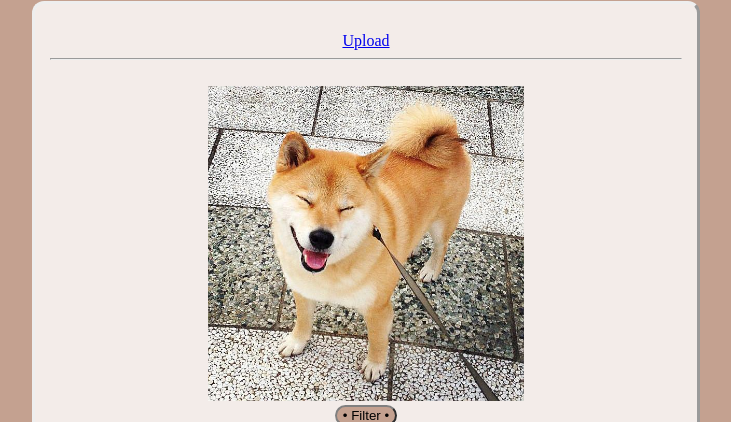
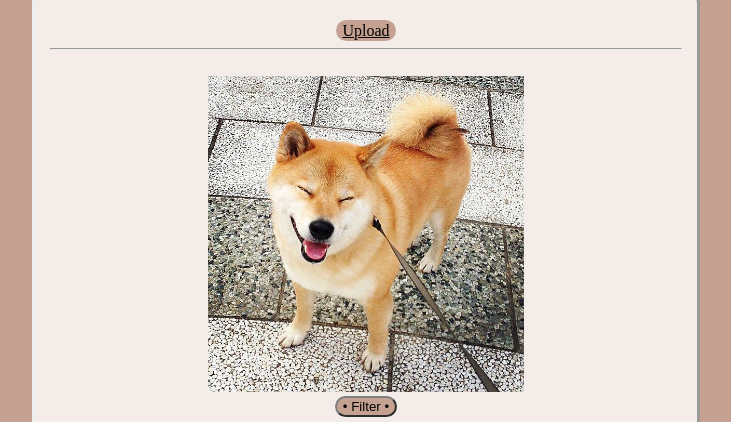
Before and after one commit to AlexandraFortner/GlamGram, a Django app: template app/app/templates/app/feed.html in a window 1280 px wide. Shown: the part 201-623 px from the top of the page, without its empty margins (274-1005 px from the left). Run offline with Django 3.2, Linux system fonts and the light colour scheme; the template is opened without the code that fills it: values that come from a table or form of the project are taken from there, others are empty; data comes from the database, SQL or seed files in the repository; both versions use the stored data as it was after the commit.

Commit message:
Fixed some styling, need to try to shoot for better user experience.

```diff
--- a/app/app/static/CSS/style.css
+++ b/app/app/static/CSS/style.css
@@ -8,14 +8,22 @@ img {
 }
 
 .logo {
-    width: 40%;
-    height: 40%;
+    width: 38%;
+    height: 50%;
+    object-fit: cover;
 }
 
 button {
     background-color: #c4a190;
     border-radius: 12px;
     border-color: gray;
+}
+
+a {
+    background-color: #c4a190;
+    color: black;
+    padding: 2px 6px 2px 6px;
+    border-radius: 12px;
 }
 
 .box {
--- a/app/app/templates/app/base.html
+++ b/app/app/templates/app/base.html
@@ -15,7 +15,7 @@
     <center>
         <div class='logo'>
             <img class='img-header' src="https://www.freelogoservices.com/api/main/ph/zjHl2lgef9cYrQL0JFa7kzbw2vuDpBZIkBfO1Dd9OXdE9g5shnN1i...Bv9ettdV9dsBUGw0pY"
-                border="0" height="28%" width="28%">
+                border="0">
         </div>
         <div class='box container' style="width: 50%">
             {% block body %} {% endblock body %}
```
Also changed, not shown: app/db.sqlite3.
